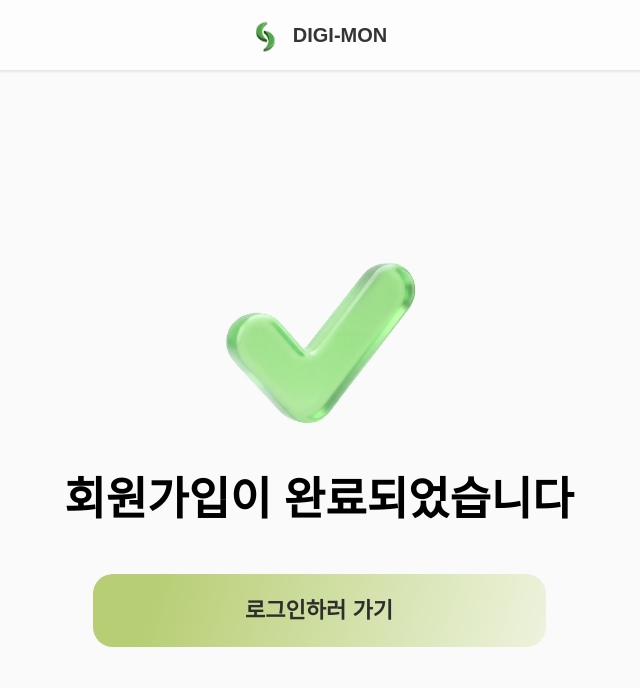
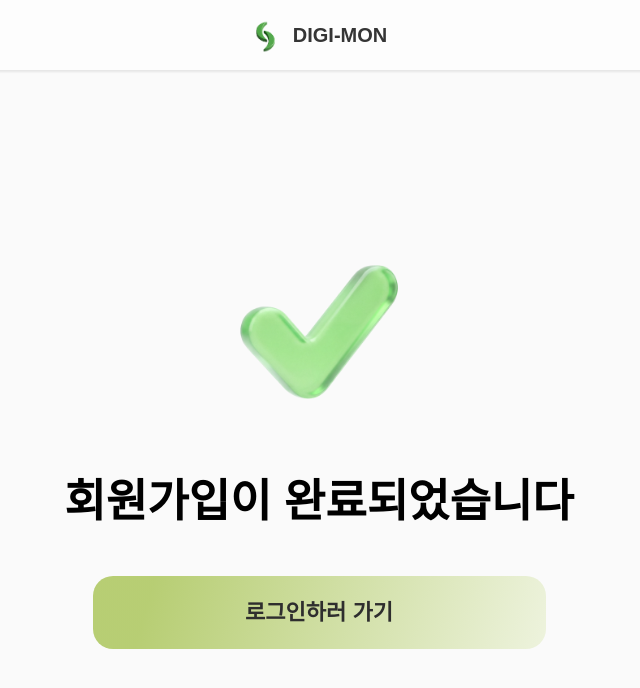
Before and after one commit to youn9jin/DIGI-MON, a Next.js app in the folder apps/web/: page /signup/complete in a window 1280 px wide. Shown: the top 688 px of the page, without its empty margins (321-961 px from the left). Built offline with nearby package versions, Linux system fonts and the light colour scheme.

Commit message:
Design: 회원가입 이미지 수정

```diff
--- a/apps/web/src/app/(auth)/signup/complete/page.tsx
+++ b/apps/web/src/app/(auth)/signup/complete/page.tsx
@@ -7,9 +7,9 @@ export default function SignupCompletePage() {
   return (
     <main className="min-h-screen w-full bg-[#FAFAFA]">
       <div className="mx-auto w-full max-w-[1440px] px-6 pt-[70px] pb-16">
-        <div className="flex flex-col items-center justify-center mt-[120px]">
+        <div className="flex flex-col items-center justify-center mt-[60px]">
 
-          <div className="relative w-[194px] h-[166px]">
+          <div className="relative w-[320px] h-[260px]">
             <Image
               src="/images/signup-complete.png"
               alt="회원가입 완료"
@@ -19,7 +19,7 @@ export default function SignupCompletePage() {
             />
           </div>
 
-          <h1 className="mt-[40px] text-[45px] font-semibold text-black text-center">
+          <h1 className="mt-[8px] text-[45px] font-semibold text-black text-center">
             회원가입이 완료되었습니다
           </h1>
 
```
Also changed, not shown: apps/web/public/images/signup-complete.png.
